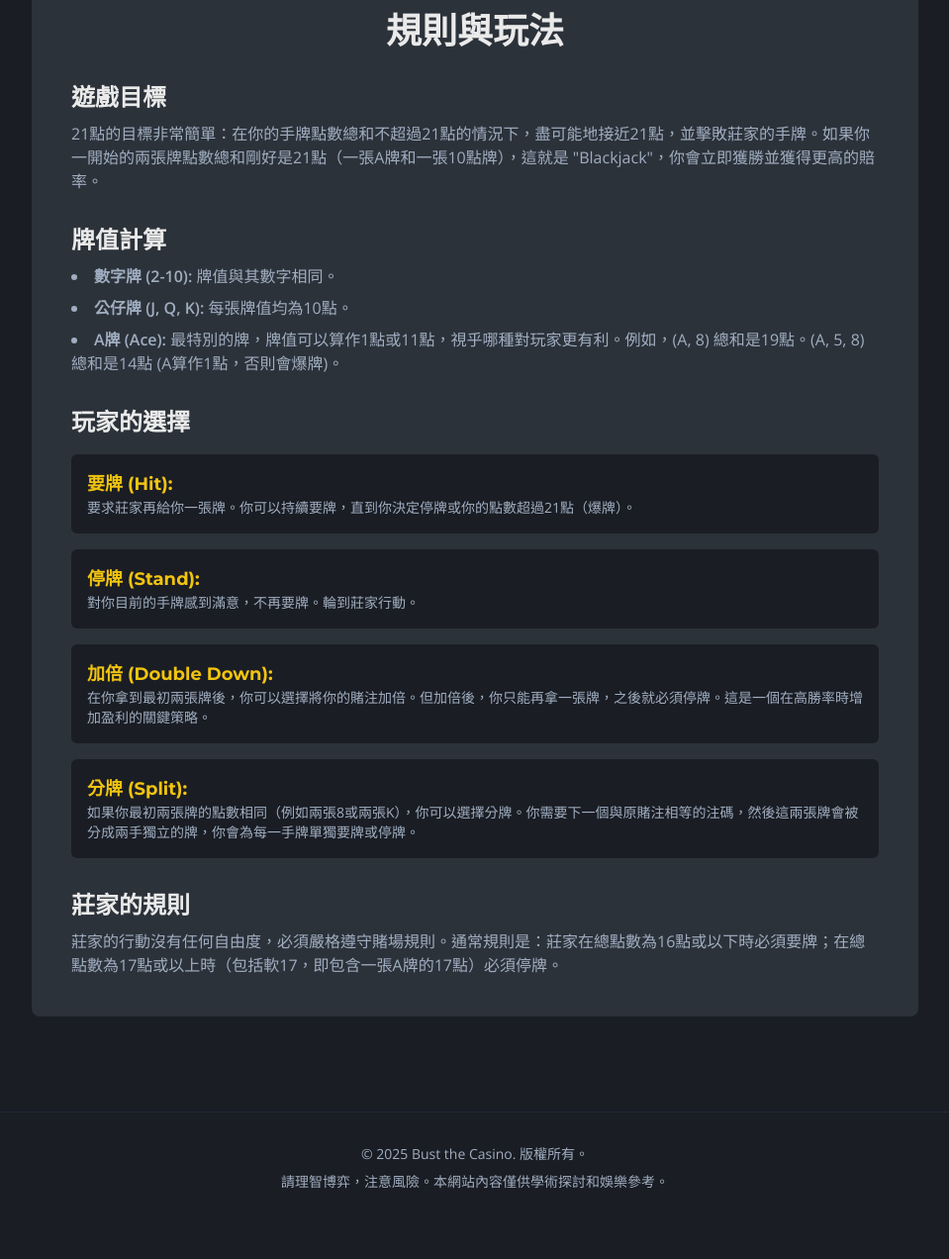
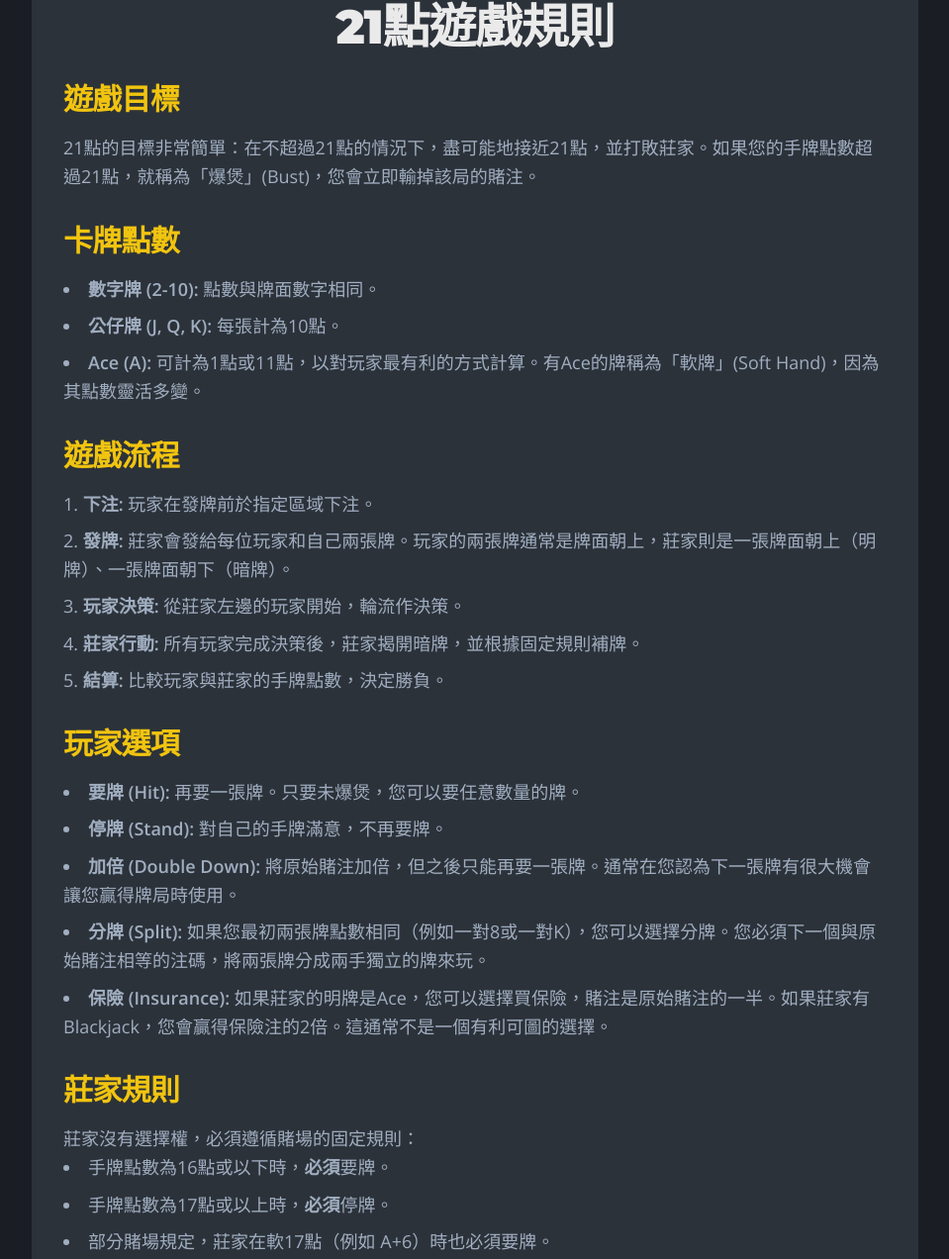
Before and after one commit to shibaluma222-blip/herewego888, a plain HTML site: page blackjack/blackjack-rules.html in a window 1280 px wide. Shown: the part 231-1503 px from the top of the page at 99% size, without its empty margins (160-1119 px from the left). Before the commit the page ends 1467 px from the top, so only its background shows below. Drawn offline with nearby package versions, Linux system fonts and the light colour scheme.

Commit message:
Update blackjack-rules.html

```diff
--- a/blackjack/blackjack-rules.html
+++ b/blackjack/blackjack-rules.html
@@ -1,9 +1,11 @@
 <!DOCTYPE html>
-<html lang="zh-Hant">
+<html lang="zh-Hant" class="scroll-smooth">
 <head>
     <meta charset="UTF-8">
     <meta name="viewport" content="width=device-width, initial-scale=1.0">
-    <title>21點規則與玩法 - Bust the Casino</title>
+    <title>21點遊戲規則 - Bust the Casino</title>
+    <meta name="description" content="詳細解釋21點(Blackjack)的遊戲目標、牌值計算、玩家選項（要牌、停牌、加倍、分牌）以及莊家規則。">
+    <link rel="icon" type="image/png" href="../assets/images/favicon.png">
     <script src="https://cdn.tailwindcss.com"></script>
     <link rel="preconnect" href="https://fonts.googleapis.com">
     <link rel="preconnect" href="https://fonts.gstatic.com" crossorigin>
@@ -20,9 +22,11 @@
             --color-accent-gold: #F1C40F;
         }
         body { background-color: var(--color-bg-primary); color: var(--color-text-primary); font-family: var(--font-body); }
-        h1, h2, h3, h4, h5, h6 { font-family: var(--font-heading); font-weight: 700; }
+        h1, h2, h3 { font-family: var(--font-heading); font-weight: 900; letter-spacing: -0.025em; }
         .sticky-nav { position: sticky; top: 0; z-index: 50; backdrop-filter: blur(10px); background-color: rgba(26, 29, 36, 0.8); }
-        .content-card { background-color: var(--color-bg-secondary); }
+        .content-box { background-color: var(--color-bg-secondary); border-radius: 0.75rem; padding: 2rem; }
+        .content-box h2 { color: var(--color-accent-gold); }
+        .content-box li { margin-bottom: 0.5rem; }
         #nav-brand-text { color: var(--color-accent-gold); }
     </style>
 </head>
@@ -34,65 +38,110 @@
                 <img src="../assets/images/logo.png" alt="Bust the Casino Logo" style="height: 74px;">
                 <span id="nav-brand-text" class="text-2xl font-black font-heading tracking-wider">BUST THE CASINO</span>
             </a>
+
+            <!-- Desktop Menu -->
             <div class="hidden md:flex space-x-8 items-center">
                 <a href="../index.html#strategy" id="nav-strategy" class="text-gray-300 hover:text-white transition duration-300">策略中心</a>
-                <a href="#" id="nav-tools" class="text-gray-300 hover:text-white transition duration-300">實戰工具</a>
+
+                <div class="relative">
+                    <button id="nav-tools-toggle" class="text-gray-300 hover:text-white transition duration-300 flex items-center">
+                        <span id="nav-tools">實戰工具</span>
+                        <svg class="w-4 h-4 ml-1" fill="none" stroke="currentColor" viewBox="0 0 24 24" xmlns="http://www.w3.org/2000/svg"><path stroke-linecap="round" stroke-linejoin="round" stroke-width="2" d="M19 9l-7 7-7-7"></path></svg>
+                    </button>
+                    <div id="nav-tools-dropdown" class="absolute right-0 mt-2 w-48 bg-gray-800 rounded-md shadow-lg py-1 z-50 hidden">
+                        <a href="blackjack-basic-strategy.html" id="dropdown-bj-strategy-chart" class="block px-4 py-2 text-sm text-gray-300 hover:bg-gray-700">21點基礎策略表</a>
+                        <a href="blackjack-strategy-trainer.html" id="dropdown-bj-trainer" class="block px-4 py-2 text-sm text-gray-300 hover:bg-gray-700">21點策略練習</a>
+                        <a href="blackjack-counting-trainer.html" id="dropdown-bj-counter" class="block px-4 py-2 text-sm text-gray-300 hover:bg-gray-700">21點算牌練習</a>
+                        <a href="../金錢卦.html" id="dropdown-money-div" class="block px-4 py-2 text-sm text-gray-300 hover:bg-gray-700">周易金錢卦</a>
+                    </div>
+                </div>
+
                 <a href="../index.html#about" id="nav-about" class="text-gray-300 hover:text-white transition duration-300">關於我們</a>
                 <div id="language-selector" class="flex space-x-2">
                     <button data-lang="zh" class="p-1 opacity-75 hover:opacity-100 transition"><img src="https://placehold.co/30x20/e6273e/ffffff?text=ZH" alt="Chinese" class="w-6 rounded-sm"></button>
                     <button data-lang="en" class="p-1 opacity-75 hover:opacity-100 transition"><img src="https://placehold.co/30x20/0052b4/ffffff?text=EN" alt="English" class="w-6 rounded-sm"></button>
                 </div>
             </div>
-            <button class="md:hidden focus:outline-none"><svg xmlns="http://www.w3.org/2000/svg" class="h-6 w-6 text-gray-300" fill="none" viewBox="0 0 24" stroke="currentColor"><path stroke-linecap="round" stroke-linejoin="round" stroke-width="2" d="M4 6h16M4 12h16m-7 6h7" /></svg></button>
+
+            <!-- Mobile Menu Button -->
+            <button id="mobile-menu-button" class="md:hidden focus:outline-none"><svg xmlns="http://www.w3.org/2000/svg" class="h-6 w-6 text-gray-300" fill="none" viewBox="0 0 24" stroke="currentColor"><path stroke-linecap="round" stroke-linejoin="round" stroke-width="2" d="M4 6h16M4 12h16m-7 6h7" /></svg></button>
         </nav>
+
+        <!-- Mobile Menu -->
+        <div id="mobile-menu" class="hidden md:hidden">
+            <div class="px-2 pt-2 pb-3 space-y-1 sm:px-3">
+                <a href="../index.html#strategy" id="mobile-nav-strategy" class="text-gray-300 hover:bg-gray-700 hover:text-white block px-3 py-2 rounded-md text-base font-medium">策略中心</a>
+
+                <div>
+                    <button id="mobile-nav-tools-toggle" class="w-full text-left text-gray-300 hover:bg-gray-700 hover:text-white flex justify-between items-center px-3 py-2 rounded-md text-base font-medium">
+                        <span id="mobile-nav-tools">實戰工具</span>
+                        <svg class="w-5 h-5" fill="none" stroke="currentColor" viewBox="0 0 24 24" xmlns="http://www.w3.org/2000/svg"><path stroke-linecap="round" stroke-linejoin="round" stroke-width="2" d="M19 9l-7 7-7-7"></path></svg>
+                    </button>
+                    <div id="mobile-nav-tools-dropdown" class="pl-4 mt-1 space-y-1 hidden">
+                        <a href="blackjack-basic-strategy.html" id="mobile-dropdown-bj-strategy-chart" class="block px-3 py-2 rounded-md text-sm font-medium text-gray-400 hover:text-white hover:bg-gray-700">21點基礎策略表</a>
+                        <a href="blackjack-strategy-trainer.html" id="mobile-dropdown-bj-trainer" class="block px-3 py-2 rounded-md text-sm font-medium text-gray-400 hover:text-white hover:bg-gray-700">21點策略練習</a>
+                        <a href="blackjack-counting-trainer.html" id="mobile-dropdown-bj-counter" class="block px-3 py-2 rounded-md text-sm font-medium text-gray-400 hover:text-white hover:bg-gray-700">21點算牌練習</a>
+                        <a href="../金錢卦.html" id="mobile-dropdown-money-div" class="block px-3 py-2 rounded-md text-sm font-medium text-gray-400 hover:text-white hover:bg-gray-700">周易金錢卦</a>
+                    </div>
+                </div>
+
+                <a href="../index.html#about" id="mobile-nav-about" class="text-gray-300 hover:bg-gray-700 hover:text-white block px-3 py-2 rounded-md text-base font-medium">關於我們</a>
+            </div>
+        </div>
     </header>
 
     <!-- Main Content -->
-    <main class="container mx-auto px-4 sm:px-6 lg:px-8 py-12">
-        <div class="max-w-4xl mx-auto">
-            <!-- *** UPDATED BUTTON POSITION *** -->
-            <a href="blackjack.html" id="back-to-blackjack" class="text-sm mb-6 inline-block" style="color: var(--color-accent-blue);">&larr; 返回21點專區</a>
-            <div class="content-card p-8 md:p-10 rounded-lg">
-                <h1 id="bkr-title" class="text-3xl md:text-4xl font-black text-center mb-8">規則與玩法</h1>
-                <div class="space-y-8">
-                    <div>
-                        <h2 id="bkr-obj-title" class="text-2xl font-bold">遊戲目標</h2>
-                        <p id="bkr-obj-desc" class="mt-2" style="color: var(--color-text-secondary);">21點的目標非常簡單：在你的手牌點數總和不超過21點的情況下，盡可能地接近21點，並擊敗莊家的手牌。如果你一開始的兩張牌點數總和剛好是21點（一張A牌和一張10點牌），這就是 "Blackjack"，你會立即獲勝並獲得更高的賠率。</p>
-                    </div>
-                    <div>
-                        <h2 id="bkr-card-title" class="text-2xl font-bold">牌值計算</h2>
-                        <ul id="bkr-card-list" class="mt-2 space-y-2 list-disc list-inside" style="color: var(--color-text-secondary);">
-                            <li id="bkr-card-1"><b>數字牌 (2-10):</b> 牌值與其數字相同。</li>
-                            <li id="bkr-card-2"><b>公仔牌 (J, Q, K):</b> 每張牌值均為10點。</li>
-                            <li id="bkr-card-3"><b>A牌 (Ace):</b> 最特別的牌，牌值可以算作1點或11點，視乎哪種對玩家更有利。例如，(A, 8) 總和是19點。(A, 5, 8) 總和是14點 (A算作1點，否則會爆牌)。</li>
-                        </ul>
-                    </div>
-                    <div>
-                        <h2 id="bkr-actions-title" class="text-2xl font-bold">玩家的選擇</h2>
-                        <div class="mt-4 space-y-4">
-                            <div class="p-4 rounded-md" style="background-color: var(--color-bg-primary);">
-                                <h3 id="bkr-hit-title" class="font-bold text-lg" style="color:var(--color-accent-gold);">要牌 (Hit):</h3>
-                                <p id="bkr-hit-desc" class="text-sm" style="color: var(--color-text-secondary);">要求莊家再給你一張牌。你可以持續要牌，直到你決定停牌或你的點數超過21點（爆牌）。</p>
-                            </div>
-                            <div class="p-4 rounded-md" style="background-color: var(--color-bg-primary);">
-                                <h3 id="bkr-stand-title" class="font-bold text-lg" style="color:var(--color-accent-gold);">停牌 (Stand):</h3>
-                                <p id="bkr-stand-desc" class="text-sm" style="color: var(--color-text-secondary);">對你目前的手牌感到滿意，不再要牌。輪到莊家行動。</p>
-                            </div>
-                            <div class="p-4 rounded-md" style="background-color: var(--color-bg-primary);">
-                                <h3 id="bkr-double-title" class="font-bold text-lg" style="color:var(--color-accent-gold);">加倍 (Double Down):</h3>
-                                <p id="bkr-double-desc" class="text-sm" style="color: var(--color-text-secondary);">在你拿到最初兩張牌後，你可以選擇將你的賭注加倍。但加倍後，你只能再拿一張牌，之後就必須停牌。這是一個在高勝率時增加盈利的關鍵策略。</p>
-                            </div>
-                            <div class="p-4 rounded-md" style="background-color: var(--color-bg-primary);">
-                                <h3 id="bkr-split-title" class="font-bold text-lg" style="color:var(--color-accent-gold);">分牌 (Split):</h3>
-                                <p id="bkr-split-desc" class="text-sm" style="color: var(--color-text-secondary);">如果你最初兩張牌的點數相同（例如兩張8或兩張K），你可以選擇分牌。你需要下一個與原賭注相等的注碼，然後這兩張牌會被分成兩手獨立的牌，你會為每一手牌單獨要牌或停牌。</p>
-                            </div>
-                        </div>
-                    </div>
-                     <div>
-                        <h2 id="bkr-dealer-title" class="text-2xl font-bold">莊家的規則</h2>
-                        <p id="bkr-dealer-desc" class="mt-2" style="color: var(--color-text-secondary);">莊家的行動沒有任何自由度，必須嚴格遵守賭場規則。通常規則是：莊家在總點數為16點或以下時必須要牌；在總點數為17點或以上時（包括軟17，即包含一張A牌的17點）必須停牌。</p>
-                    </div>
-                </div>
+    <main class="container mx-auto px-6 py-12">
+        <a href="blackjack.html" id="back-to-blackjack" class="text-sm mb-6 inline-block" style="color: var(--color-accent-blue);">&larr; 返回21點專區</a>
+        <div class="content-box max-w-4xl mx-auto">
+            <h1 class="text-4xl md:text-5xl font-black mb-8 text-center">21點遊戲規則</h1>
+
+            <div class="space-y-8 text-lg leading-relaxed" style="color: var(--color-text-secondary);">
+                <section>
+                    <h2 class="text-3xl font-bold mb-4">遊戲目標</h2>
+                    <p>21點的目標非常簡單：在不超過21點的情況下，盡可能地接近21點，並打敗莊家。如果您的手牌點數超過21點，就稱為「爆煲」(Bust)，您會立即輸掉該局的賭注。</p>
+                </section>
+
+                <section>
+                    <h2 class="text-3xl font-bold mb-4">卡牌點數</h2>
+                    <ul class="list-disc list-inside">
+                        <li><strong>數字牌 (2-10):</strong> 點數與牌面數字相同。</li>
+                        <li><strong>公仔牌 (J, Q, K):</strong> 每張計為10點。</li>
+                        <li><strong>Ace (A):</strong> 可計為1點或11點，以對玩家最有利的方式計算。有Ace的牌稱為「軟牌」(Soft Hand)，因為其點數靈活多變。</li>
+                    </ul>
+                </section>
+
+                <section>
+                    <h2 class="text-3xl font-bold mb-4">遊戲流程</h2>
+                    <ol class="list-decimal list-inside space-y-2">
+                        <li><strong>下注:</strong> 玩家在發牌前於指定區域下注。</li>
+                        <li><strong>發牌:</strong> 莊家會發給每位玩家和自己兩張牌。玩家的兩張牌通常是牌面朝上，莊家則是一張牌面朝上（明牌）、一張牌面朝下（暗牌）。</li>
+                        <li><strong>玩家決策:</strong> 從莊家左邊的玩家開始，輪流作決策。</li>
+                        <li><strong>莊家行動:</strong> 所有玩家完成決策後，莊家揭開暗牌，並根據固定規則補牌。</li>
+                        <li><strong>結算:</strong> 比較玩家與莊家的手牌點數，決定勝負。</li>
+                    </ol>
+                </section>
+
+                <section>
+                    <h2 class="text-3xl font-bold mb-4">玩家選項</h2>
+                     <ul class="list-disc list-inside">
+                        <li><strong>要牌 (Hit):</strong> 再要一張牌。只要未爆煲，您可以要任意數量的牌。</li>
+                        <li><strong>停牌 (Stand):</strong> 對自己的手牌滿意，不再要牌。</li>
+                        <li><strong>加倍 (Double Down):</strong> 將原始賭注加倍，但之後只能再要一張牌。通常在您認為下一張牌有很大機會讓您贏得牌局時使用。</li>
+                        <li><strong>分牌 (Split):</strong> 如果您最初兩張牌點數相同（例如一對8或一對K），您可以選擇分牌。您必須下一個與原始賭注相等的注碼，將兩張牌分成兩手獨立的牌來玩。</li>
+                        <li><strong>保險 (Insurance):</strong> 如果莊家的明牌是Ace，您可以選擇買保險，賭注是原始賭注的一半。如果莊家有Blackjack，您會贏得保險注的2倍。這通常不是一個有利可圖的選擇。</li>
+                    </ul>
+                </section>
+
+                 <section>
+                    <h2 class="text-3xl font-bold mb-4">莊家規則</h2>
+                    <p>莊家沒有選擇權，必須遵循賭場的固定規則：</p>
+                    <ul class="list-disc list-inside">
+                        <li>手牌點數為16點或以下時，<strong>必須</strong>要牌。</li>
+                        <li>手牌點數為17點或以上時，<strong>必須</strong>停牌。</li>
+                        <li>部分賭場規定，莊家在軟17點（例如 A+6）時也必須要牌。</li>
+                    </ul>
+                </section>
             </div>
         </div>
     </main>
```
